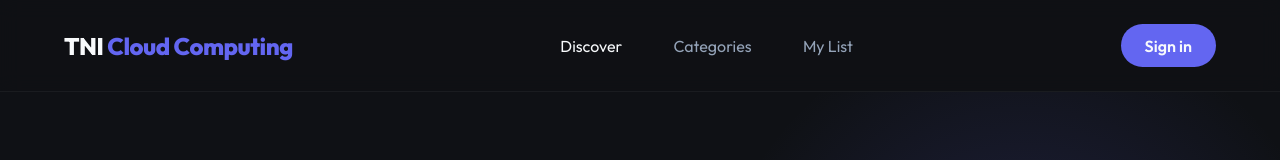
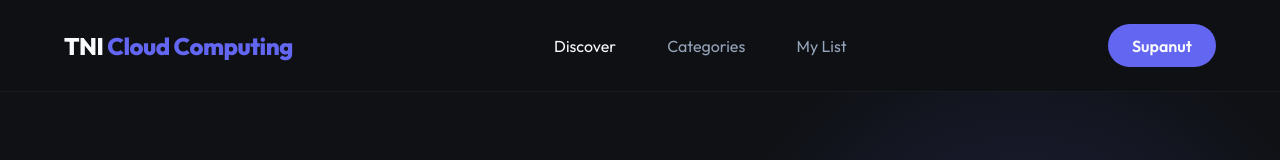
Before and after one commit to Supanut2004/cicd-lab, a website: page public/index.html in a window 1280 px wide. Shown: the top 160 px of the page. Drawn offline with Linux system fonts and the light colour scheme; no server answers.

Commit message:
edit index.html

```diff
--- a/public/index.html
+++ b/public/index.html
@@ -15,7 +15,7 @@
             <a href="#">Categories</a>
             <a href="#">My List</a>
         </div>
-        <div class="profile-btn">Sign in</div>
+        <div class="profile-btn">Supanut</div>
     </nav>
 
     <header class="hero">
```
